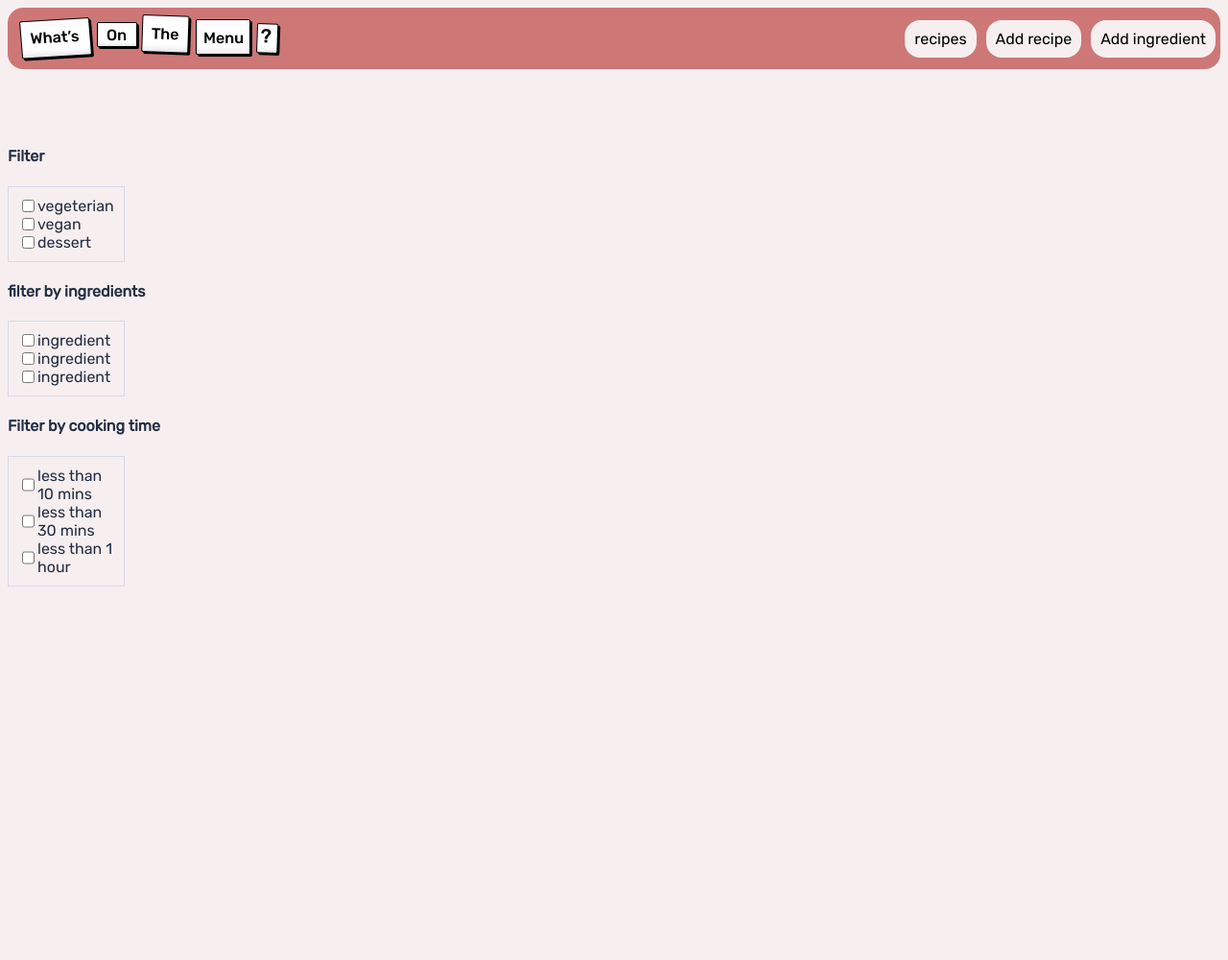
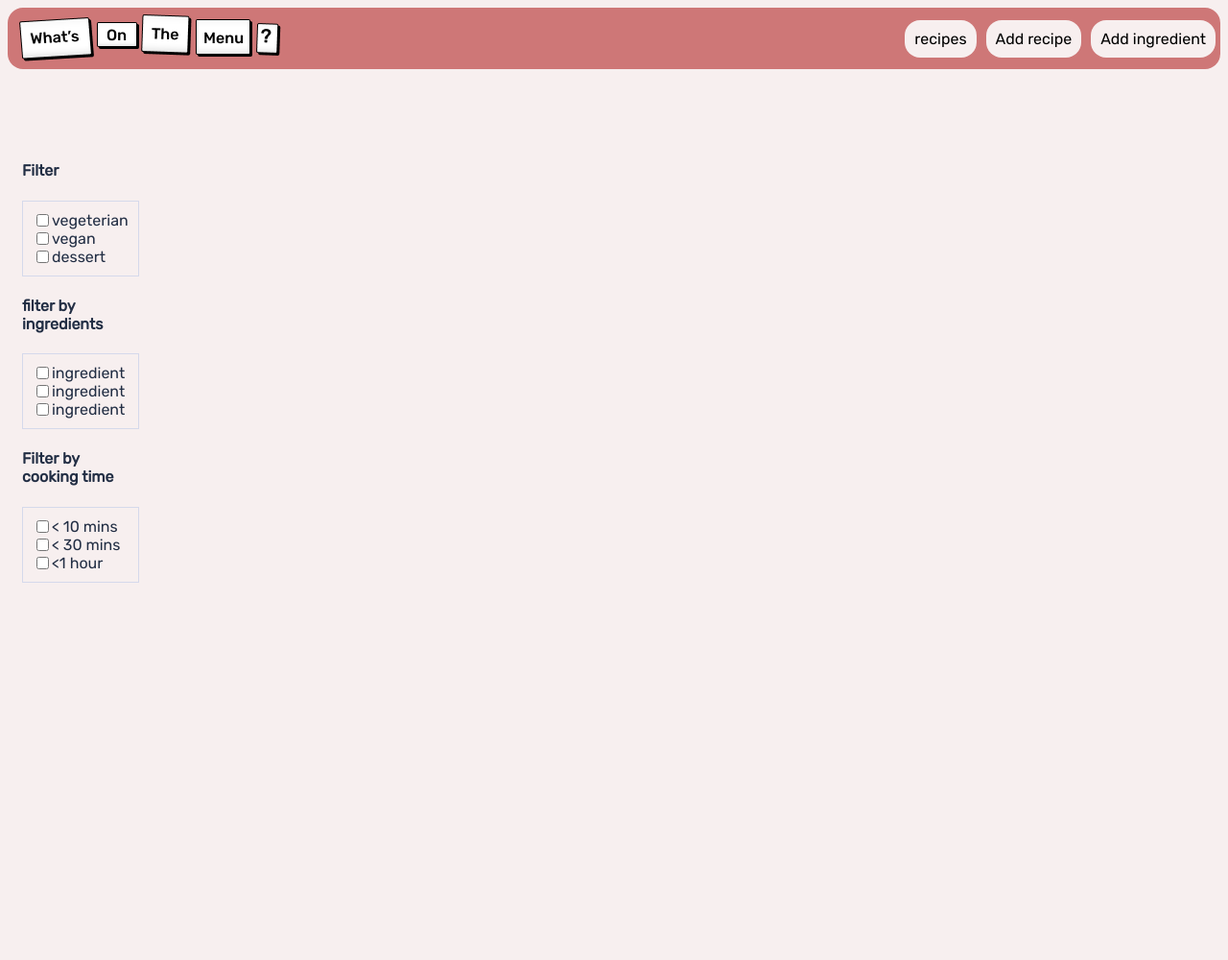
Before and after one commit to fedau/Recipe_app, a Flask app: page /recipes in a window 1280 px wide. Shown: the whole page at 96% size. Run offline with Flask 2, Linux system fonts and the light colour scheme; data that the repository does not hold is empty; some libraries are stand-ins or nearby versions.

Commit message:
adding less then in <

```diff
--- a/static/css/main.css
+++ b/static/css/main.css
@@ -157,15 +157,19 @@ a{
     }
 .main-wrapper{
     overflow-y: auto;
+    width: 2000px;
+    padding: 15px;
+
+    /* background-color: aqua; */
 }
 
 aside{
     flex: 1 0 10%;
+    padding: 15px;
     /* background-color: #CE7777; */
 }
 
 .all-recipes-body-content{
     display: flex;
   height: 100%;
-  /* background-color: aqua; */
 }
--- a/templates/recipes/index.html
+++ b/templates/recipes/index.html
@@ -50,15 +50,15 @@ Filter by cooking time</h4>
     <form action="post" class="filter-form">
         <div class="label-input">
             <input type="checkbox" id="vegetarian" value="vegetarian" name="vegetarian">
-        <label for="vegeterian">less than 10 mins</label>
+        <label for="vegeterian">&lt 10 mins</label>
         </div>
         <div class="label-input">
             <input type="checkbox" id="vegan" value="vegan" name="vegan">
-        <label for="vegan">less than 30 mins</label>
+        <label for="vegan">&lt 30 mins</label>
         </div>
         <div class="label-input">
             <input type="checkbox" id="dessert" value="dessert" name="dessert">
-        <label for="dessert">less than 1 hour</label>
+        <label for="dessert">&lt1 hour</label>
         </div>
     </form>
 
```
